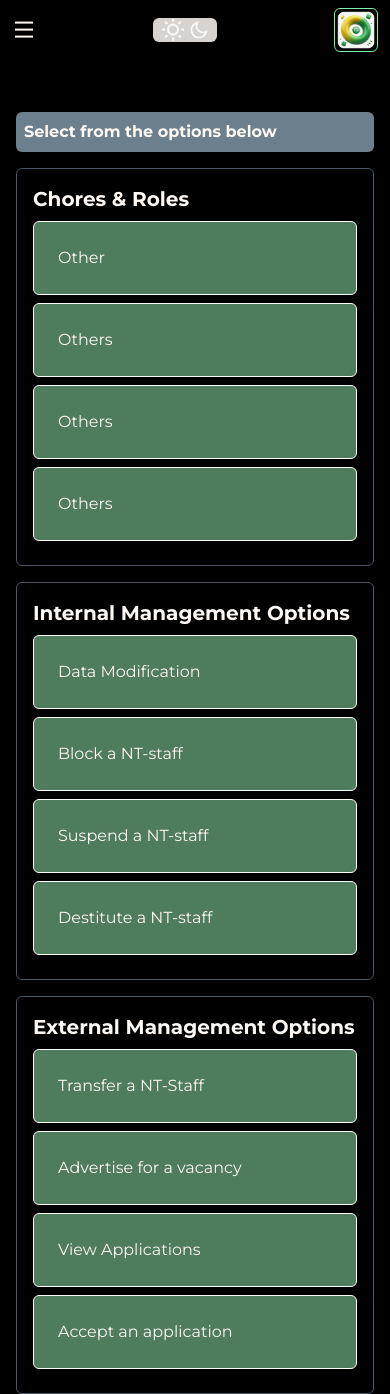
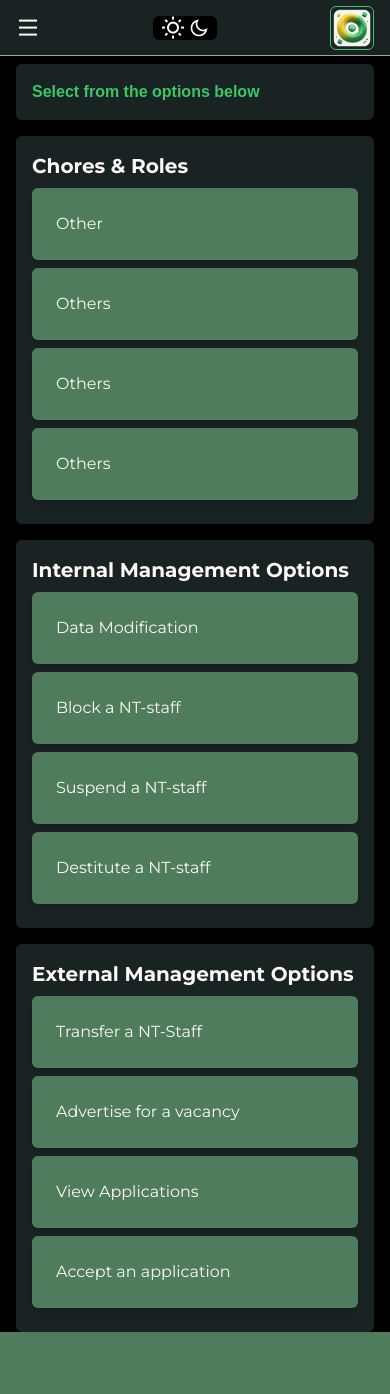
Before and after one commit to MOHAMMEDJUMA573/cbesync, a Django app: template src/schools/templates/schools/usrmng/nt_manage.html in a window 390 px wide. After the commit the page ends 1332 px from the top, so only its background shows below. Run offline with Django 5.2, Linux system fonts and the light colour scheme; the template is opened without the code that fills it, so the values that code supplies are empty; parts of the project's set-up code (start-up, migrations or seed data) failed here and were passed over; some libraries are stand-ins or nearby versions; some web fonts are replaced.

Commit message:
Added nt manage page

```diff
--- a/src/schools/templates/schools/usrmng/nt_manage.html
+++ b/src/schools/templates/schools/usrmng/nt_manage.html
@@ -1,65 +1,66 @@
-
 {% extends 'schools/base/base.html' %}
 
 {% load static%}
 {% block head_css %}
-	<!-- no custom css  -->
+    <!-- no custom css  -->
 {% endblock head_css %}
 {% block head_title %} {{block.super}}-{{page_title}}  {% endblock head_title %}
 {% block content %}
-	<div class="grid grid-cols-1 w-full md:w-[97%] mt-0 mb-0 gap-5">
-		<!--Side bar menu-->
-		{% block sidemenu%}
-			{% include 'schools/base/navbar.html' %}
-		{% endblock sidemenu%}
-		<!--main body-->
-		<main class="p-4 md:p-0 md:ml-32 lg:ml-60 mt-4 ">
-			<p class="text-2xl font-bold font-sgothic relative -top-4 md:top-0">NT-Management</p>
-			<div class="relative top-12">
-				<div class="flex flex-col mb-4 bg-headers rounded-md p-2">
-					<div class="flex flex-col font-bold">
-						<p>Select from the options below</p>
+	<div class="grid grid-cols-1 w-full mt-0 mb-0 gap-5">
+        <!-- aside bar -->
+        {% block sidemenu%}
+            {% include 'schools/base/asidebar.html' %}
+        {% endblock sidemenu%}
+        <!-- top bar-->
+        {% block topbar%}
+            {% include 'schools/base/topbar.html' %}
+        {% endblock topbar%}
+        <!--main body-->
+		<main class="p-4 md:ml-32 xl:ml-53 md:mt-12">
+			<div class="relative top-12 md:top-8">
+				<div class="flex-col mb-4 p-4 bg-background2 rounded-md">
+					<div class="flex flex-col">
+						<p class="font-bold text-activeb font-sgothic">Select from the options below</p>
+						<p class="error-message"></p>
 					</div>
 				</div>
 				<div class="grid md:grid-cols-2 xl:grid-cols-3 gap-4">
-					<div class="rounded-md p-4 border border-gray-600">
+					<div class="rounded-md p-4 bg-background2">
 						<div class="font-bold mb-2 text-xl">
 							Chores & Roles
 						</div>
 						<div class="flex flex-col">
-							<div class="p-6 mb-2 bg-[#4e7c5d] cursor-pointer rounded-md flex flex-1 shadow-md border border-constbl">Other</div>
-							<div class="p-6 mb-2 bg-[#4e7c5d] cursor-pointer rounded-md flex flex-1 shadow-md border border-constbl">Others</div>
-							<div class="p-6 mb-2 bg-[#4e7c5d] cursor-pointer rounded-md flex flex-1 shadow-md border border-constbl">Others</div>
-							<div class="p-6 mb-2 bg-[#4e7c5d] cursor-pointer rounded-md flex flex-1 shadow-md border border-constbl">Others</div>
+							<div class="p-6 mb-2 bg-[#4e7c5d] cursor-pointer rounded-md flex flex-1 shadow-md">Other</div>
+							<div class="p-6 mb-2 bg-[#4e7c5d] cursor-pointer rounded-md flex flex-1 shadow-md">Others</div>
+							<div class="p-6 mb-2 bg-[#4e7c5d] cursor-pointer rounded-md flex flex-1 shadow-md">Others</div>
+							<div class="p-6 mb-2 bg-[#4e7c5d] cursor-pointer rounded-md flex flex-1 shadow-md">Others</div>
 						</div>
 					</div>
-					<div class="rounded-md p-4 border border-gray-600">
+					<div class="rounded-md p-4 bg-background2">
 						<div class="font-bold mb-2 text-xl">
 							Internal Management Options
 						</div>
 						<div class="flex flex-col">
-							<div class="p-6 mb-2 bg-[#4e7c5d] cursor-pointer rounded-md flex flex-1 shadow-md border border-constbl">Data Modification</div>
-							<div class="p-6 mb-2 bg-[#4e7c5d] cursor-pointer rounded-md flex flex-1 shadow-md border border-constbl">Block a NT-staff</div>
-							<div class="p-6 mb-2 bg-[#4e7c5d] cursor-pointer rounded-md flex flex-1 shadow-md border border-constbl">Suspend a NT-staff</div>
-							<div class="p-6 mb-2 bg-[#4e7c5d] cursor-pointer rounded-md flex flex-1 shadow-md border border-constbl">Destitute a NT-staff</div>
+							<div class="p-6 mb-2 bg-[#4e7c5d] cursor-pointer rounded-md flex flex-1 shadow-md">Data Modification</div>
+							<div class="p-6 mb-2 bg-[#4e7c5d] cursor-pointer rounded-md flex flex-1 shadow-md">Block a NT-staff</div>
+							<div class="p-6 mb-2 bg-[#4e7c5d] cursor-pointer rounded-md flex flex-1 shadow-md">Suspend a NT-staff</div>
+							<div class="p-6 mb-2 bg-[#4e7c5d] cursor-pointer rounded-md flex flex-1 shadow-md">Destitute a NT-staff</div>
 						</div>
 					</div>
-					<div class="rounded-md p-4 border border-gray-600">
+					<div class="rounded-md p-4 bg-background2">
 						<div class="font-bold mb-2 text-xl">
 							External Management Options
 						</div>
 						<div class="flex flex-col">
-							<div class="p-6 mb-2 bg-[#4e7c5d] cursor-pointer rounded-md flex flex-1 shadow-md border border-constbl">Transfer a NT-Staff</div>
-							<div class="p-6 mb-2 bg-[#4e7c5d] cursor-pointer rounded-md flex flex-1 shadow-md border border-constbl">Advertise for a vacancy</div>
-							<div class="p-6 mb-2 bg-[#4e7c5d] cursor-pointer rounded-md flex flex-1 shadow-md border border-constbl">View Applications</div>
-							<div class="p-6 mb-2 bg-[#4e7c5d] cursor-pointer rounded-md flex flex-1 shadow-md border border-constbl">Accept an application</div>
+							<div class="p-6 mb-2 bg-[#4e7c5d] cursor-pointer rounded-md flex flex-1 shadow-md">Transfer a NT-Staff</div>
+							<div class="p-6 mb-2 bg-[#4e7c5d] cursor-pointer rounded-md flex flex-1 shadow-md">Advertise for a vacancy</div>
+							<div class="p-6 mb-2 bg-[#4e7c5d] cursor-pointer rounded-md flex flex-1 shadow-md">View Applications</div>
+							<div class="p-6 mb-2 bg-[#4e7c5d] cursor-pointer rounded-md flex flex-1 shadow-md">Accept an application</div>
 						</div>
 					</div>
 				</div>
 			</div>
 		</main>
-		<!-- 3rd -->
-		{% include 'schools/base/1divuserp.html' %}
 	</div>
 {% endblock content %}
 {% block head_js %}
```
